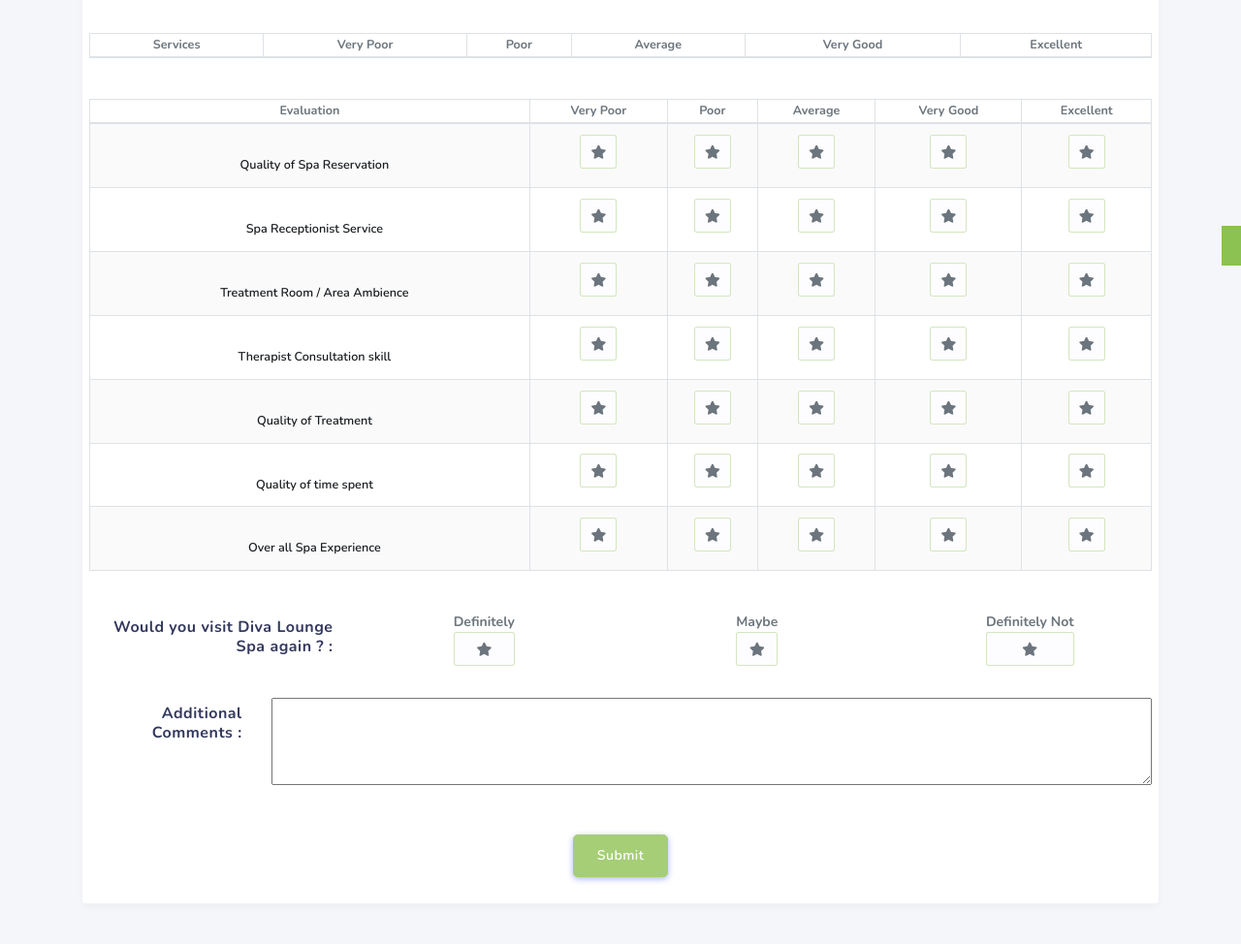
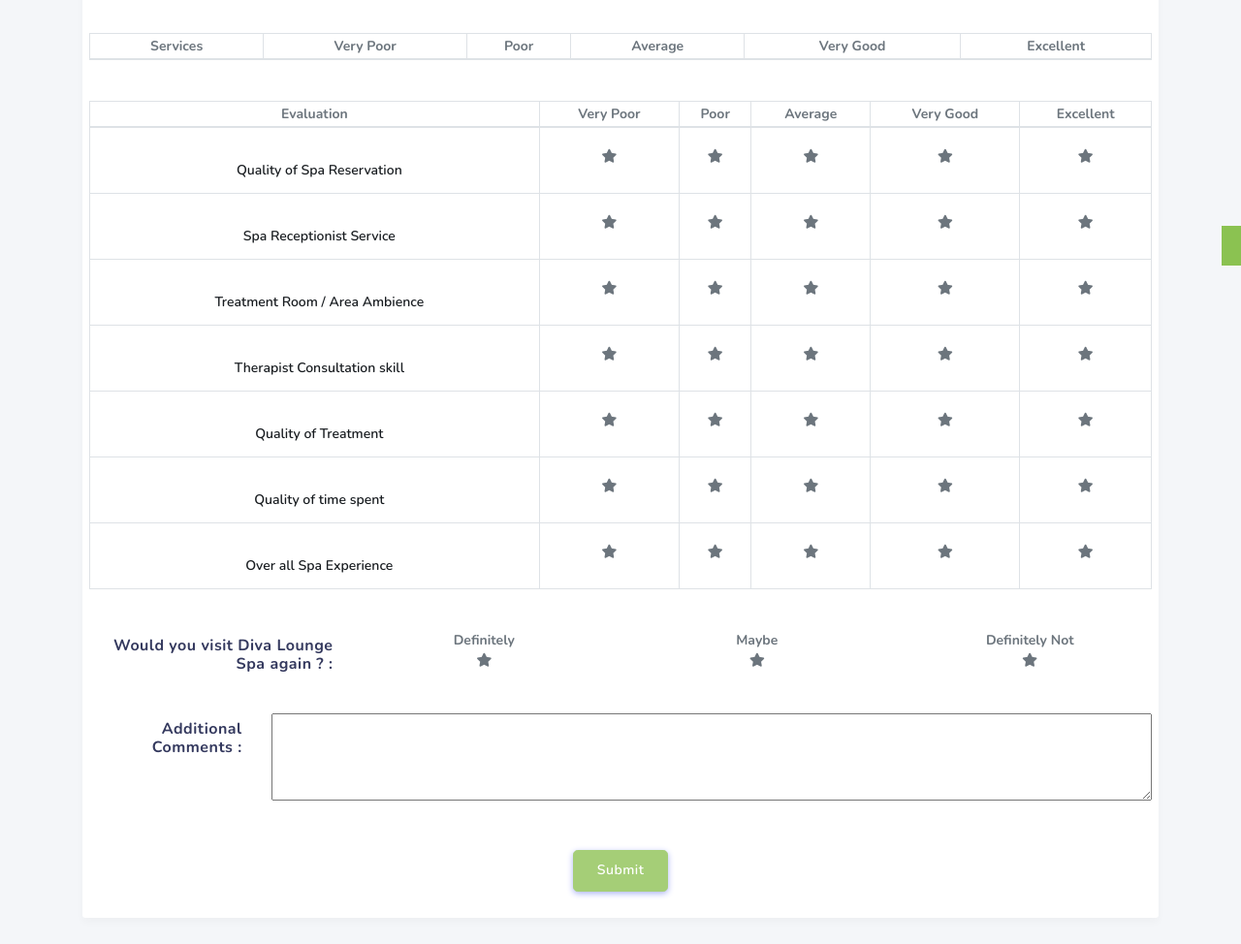
Before and after one commit to The-Graphe-A-Design-Studio/Salon, a PHP site: page /branch/feedback_form.php?cust=1 in a window 1280 px wide. Shown: the part 436-1410 px from the top of the page at 97% size. Run offline with PHP 8.4, Linux system fonts and the light colour scheme; data that the repository does not hold is empty.

Commit message:
feedback and some changes

```diff
--- a/assets/css/style.css
+++ b/assets/css/style.css
@@ -281,24 +281,12 @@
   left: 0; }
 
 .selectgroup-button {
-  background-color: #fdfdff;
-  border-color: #a5ce777a;
-  border-width: 1px;
-  border-style: solid;
   display: block;
   text-align: center;
   padding: 0 1rem;
-  height: 35px;
   position: relative;
   cursor: pointer;
-  border-radius: 3px;
-  -webkit-user-select: none;
-  -moz-user-select: none;
-  -ms-user-select: none;
-  user-select: none;
-  font-size: 13px;
-  min-width: 2.375rem;
-  line-height: 36px; }
+   }
 
 .selectgroup-button-icon {
   padding-left: .5rem;
--- a/branch/customer_form.php
+++ b/branch/customer_form.php
@@ -50,19 +50,19 @@
                                                 <div class="profile-widget-name" style="margin-bottom: 0 !important">
                                                     Name
                                                 </div>
-                                                <p><input type="text" class="form-control" name="newcustName"></p>
+                                                <p><input type="text" class="form-control" name="newcustName" required></p>
                                             </div>
                                             <div class="col-12 col-md-4 col-lg-4">
                                                 <div class="profile-widget-name" style="margin-bottom: 0 !important">
                                                     Email
                                                 </div>
-                                                <p><input type="email" class="form-control" name="newcustEmail"></p>
+                                                <p><input type="email" class="form-control" name="newcustEmail" required></p>
                                             </div>
                                             <div class="col-12 col-md-4 col-lg-4">
                                                 <div class="profile-widget-name" style="margin-bottom: 0 !important">
                                                     Phone
                                                 </div>
-                                                <p><input type="text" class="form-control" name="newcustPhone"></p>
+                                                <p><input type="text" class="form-control" name="newcustPhone" required></p>
                                             </div>
                                         </div>
                                     </div>
--- a/branch/feedback_form.php
+++ b/branch/feedback_form.php
@@ -41,7 +41,7 @@
             }
             th, .section-title
             {
-                font-size: 0.9em !important;
+                font-size: 1em !important;
                 text-align: center;
                 padding: 2px;
             }
@@ -90,7 +90,7 @@
                                 </div>
                                 <div class="card-body" style="padding: 0.5em">
                                     <form class="feedback">
-                                        <table class="col-sm-12 table-bordered table-striped table-condensed cf">
+                                        <table class="col-sm-12 table-bordered table-condensed cf">
                                             <thead>
                                                 <th>Services</th>
                                                 <th>Very Poor</th>
@@ -165,7 +165,7 @@
                                             </tbody>
                                         </table>
                                         <br><br>
-                                        <table class="col-sm-12 table-bordered table-striped table-condensed cf">
+                                        <table class="col-sm-12 table-bordered table-condensed cf">
                                             <thead>
                                                 <th scope="col">Evaluation</th>
                                                 <th scope="col">Very Poor</th>
@@ -438,24 +438,24 @@
                                         </table>
                                         <br><br>
                                         <div class="form-group row">
-                                            <label class="col-form-label text-md-right col-12 col-md-3 col-lg-3">
+                                            <label class="col-form-label text-md-right col-12 col-md-12 col-lg-3">
                                                 <h6>Would you visit Diva Lounge Spa again ? :</h6>
                                             </label>
-                                            <div class="col-sm-12 col-md-3 text-center">
+                                            <div class="col-sm-3 text-center">
                                                 <label class="selectgroup-item">
                                                     <b>Definitely</b>
                                                     <input type="radio" name="return" value="1" class="selectgroup-input" required>
                                                     <span class="selectgroup-button selectgroup-button-icon"><i class="fas fa-star"></i></span>
                                                 </label>
                                             </div>
-                                            <div class="col-sm-12 col-md-3 text-center">
+                                            <div class="col-sm-3 text-center">
                                                 <label class="selectgroup-item">
                                                     <b>Maybe</b>
                                                     <input type="radio" name="return" value="2" class="selectgroup-input" required>
                                                     <span class="selectgroup-button selectgroup-button-icon"><i class="fas fa-star"></i></span>
                                                 </label>
                                             </div>
-                                            <div class="col-sm-12 col-md-3 text-center">
+                                            <div class="col-sm-3 text-center">
                                                 <label class="selectgroup-item">
                                                     <b>Definitely Not</b>
                                                     <input type="radio" name="return" value="3" class="selectgroup-input" required>
@@ -464,7 +464,7 @@
                                             </div>
                                         </div>
                                         <div class="form-group row">
-                                            <label class="col-form-label text-md-right col-12 col-md-2 col-lg-2">
+                                            <label class="col-12 col-form-label text-md-right col-12 col-md-2 col-lg-2">
                                                 <h6>Additional Comments :</h6>
                                             </label>
                                             <div class="col-sm-12 col-md-10">
```
Also changed, not shown: 1 other file.
